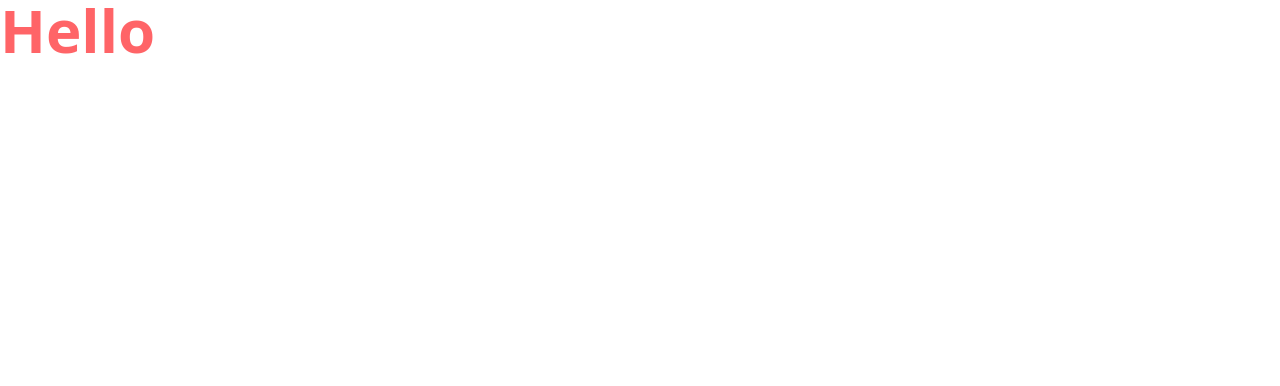
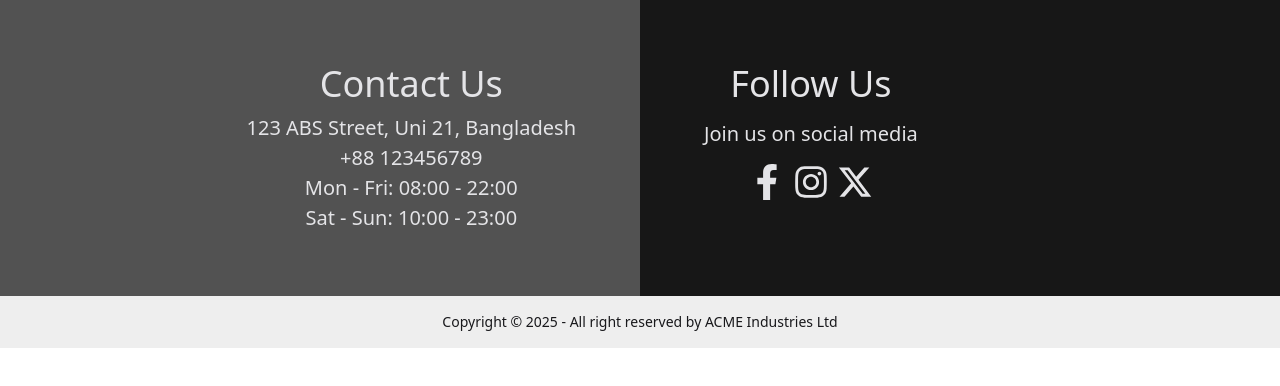
Before and after one commit to Mehedi86/restaurant-management-system, a React (Vite) app: page / in a window 1280 px wide. Shown: the top 386 px of the page. Built offline with nearby package versions, Linux system fonts and the light colour scheme.

Commit message:
added: footer

```diff
--- a/index.html
+++ b/index.html
@@ -4,7 +4,7 @@
     <meta charset="UTF-8" />
     <link rel="icon" type="image/svg+xml" href="/vite.svg" />
     <meta name="viewport" content="width=device-width, initial-scale=1.0" />
-    <title>Vite + React</title>
+    <title>Food Vibe</title>
     <link rel="stylesheet" href="/src/index.css">
   </head>
   <body>
--- a/package.json
+++ b/package.json
@@ -15,6 +15,7 @@
     "match-sorter": "^8.0.0",
     "react": "^19.0.0",
     "react-dom": "^19.0.0",
+    "react-icons": "^5.5.0",
     "react-router-dom": "^7.5.0",
     "sort-by": "^1.2.0",
     "tailwindcss": "^4.1.3"
--- a/src/App.jsx
+++ /dev/null
@@ -1,14 +0,0 @@
-
-
-
-function App() {
-
-
-  return (
-    <>
-      <h2 className='text-6xl font-bold text-red-400'>Hello</h2>
-    </>
-  )
-}
-
-export default App
--- /dev/null
+++ b/src/components/Footer.jsx
@@ -0,0 +1,37 @@
+import React from 'react';
+import { FaFacebookF, FaInstagram } from "react-icons/fa";
+import { FaXTwitter } from 'react-icons/fa6';
+
+const Footer = () => {
+    return (
+        <div>
+            <footer className="md:grid grid-cols-2 bg-neutral text-neutral-content">
+                <div className='text-xl flex justify-end p-16 bg-neutral-600'>
+                    <div className='text-center space-y-0.5'>
+                        <h2 className='text-4xl pb-2'>Contact Us</h2>
+                        <p>123 ABS Street, Uni 21, Bangladesh</p>
+                        <p>+88 123456789</p>
+                        <p>Mon - Fri: 08:00 - 22:00</p>
+                        <p>Sat - Sun: 10:00 - 23:00</p>
+                    </div>
+                </div>
+                <div className='text-4xl flex justify-start p-16 bg-neutral-900'>
+                    <div className='text-center space-y-2'>
+                        <h2 className='pb-2'>Follow Us</h2>
+                        <p className='text-xl'>Join us on social media</p>
+                        <div className='flex justify-center my-4'>
+                            <p className='flex gap-2'><FaFacebookF /><FaInstagram /><FaXTwitter /></p>
+                        </div>
+                    </div>
+                </div>
+            </footer>
+            <div className="footer sm:footer-horizontal footer-center bg-base-300 text-base-content p-4">
+                <aside>
+                    <p>Copyright © {new Date().getFullYear()} - All right reserved by ACME Industries Ltd</p>
+                </aside>
+            </div>
+        </div>
+    );
+};
+
+export default Footer;
--- /dev/null
+++ b/src/layout/MainLayout.jsx
@@ -0,0 +1,12 @@
+import React from 'react';
+import Footer from '../components/Footer';
+
+const MainLayout = () => {
+    return (
+        <div>
+            <Footer/>
+        </div>
+    );
+};
+
+export default MainLayout;
--- a/src/main.jsx
+++ b/src/main.jsx
@@ -1,10 +1,12 @@
 import { StrictMode } from 'react'
 import { createRoot } from 'react-dom/client'
-
-import App from './App.jsx'
+import { RouterProvider } from 'react-router-dom'
+import router from './routes/Route.jsx'
 
 createRoot(document.getElementById('root')).render(
   <StrictMode>
-    <App />
+    <div className='container mx-auto'>
+      <RouterProvider router={router}></RouterProvider>
+    </div>
   </StrictMode>,
 )
--- /dev/null
+++ b/src/routes/Route.jsx
@@ -0,0 +1,11 @@
+import { createBrowserRouter } from "react-router-dom";
+import MainLayout from "../layout/MainLayout";
+
+const router = createBrowserRouter([
+    {
+        path: '/',
+        element: <MainLayout/>
+    }
+])
+
+export default router
```
Also changed, not shown: 1 other file (tests, documents, lock files or other folders).
